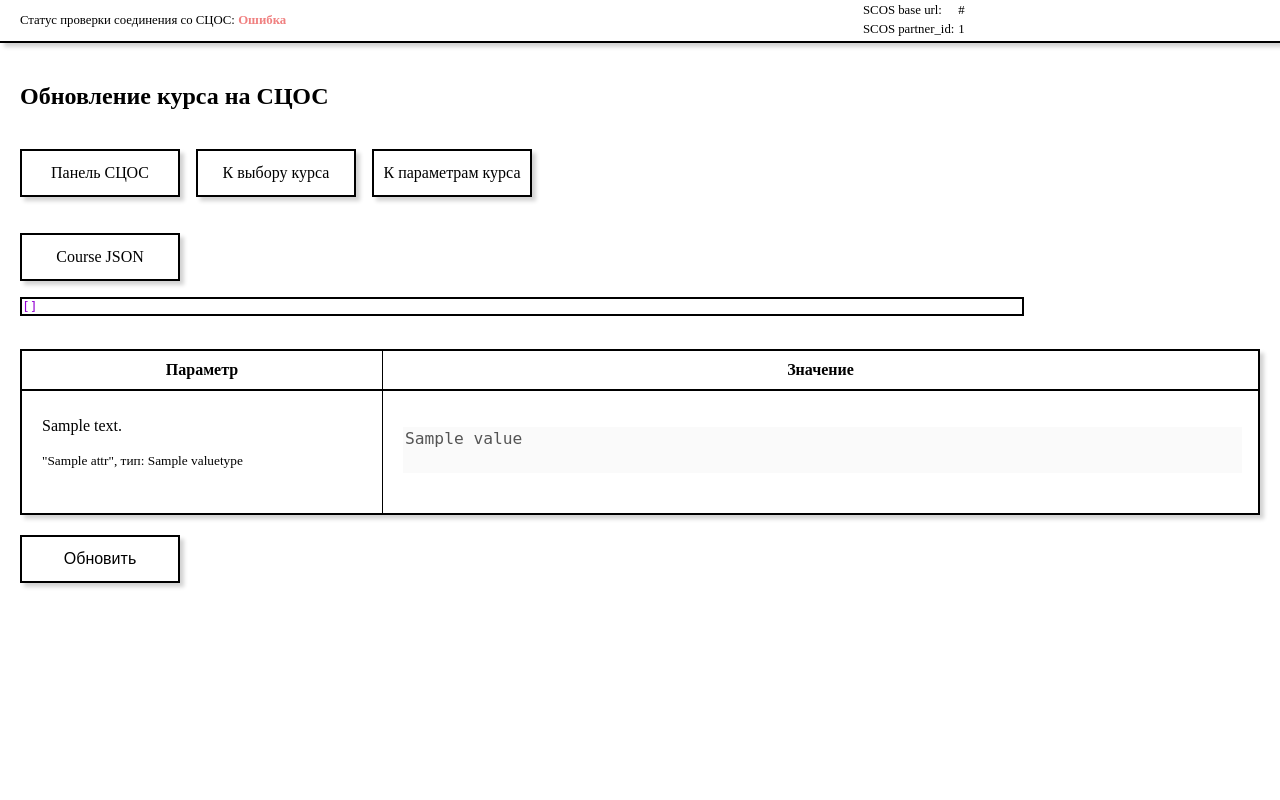
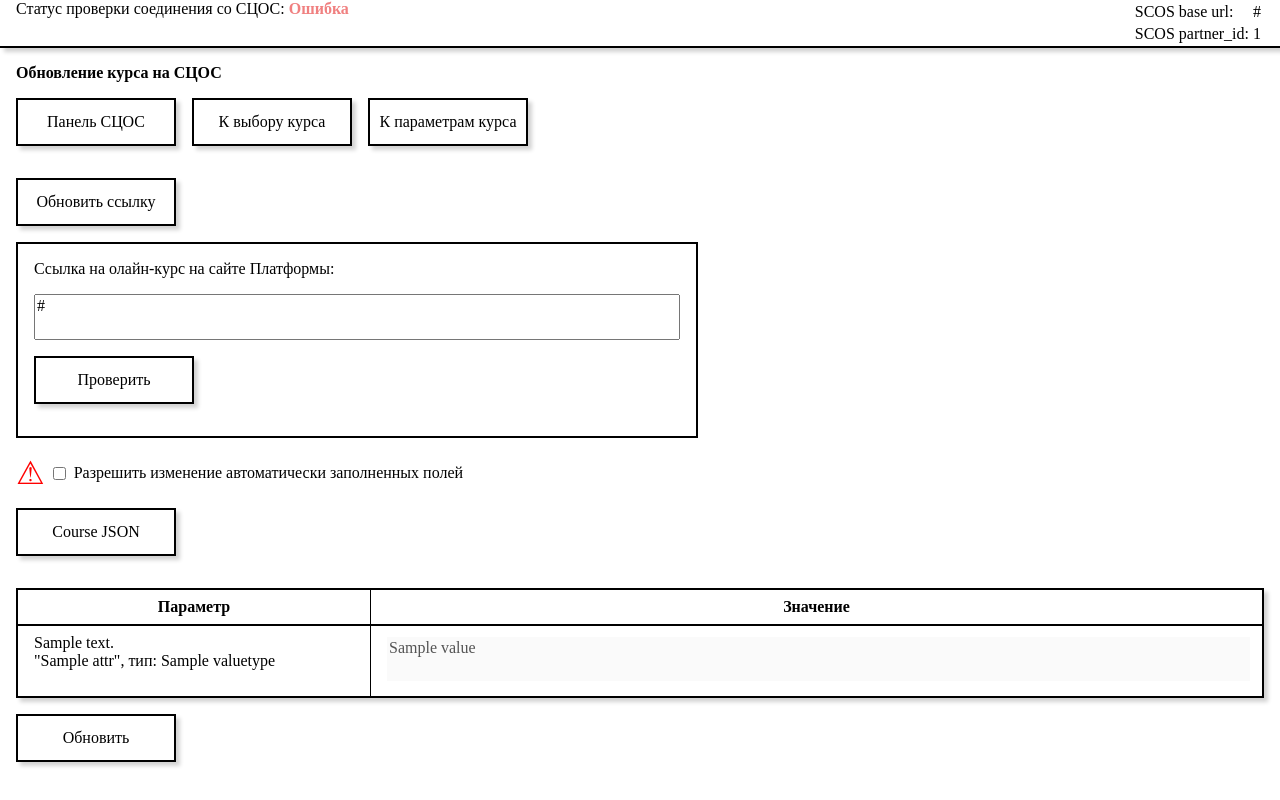
Before and after one commit to cdot-ssau/tutor-scos, a Django app: template src/scos/app/scos/templates/scos/course/update.html in a window 1280 px wide, after a click on "Обновить ссылку". Run offline with Django 3.2, Linux system fonts and the light colour scheme; the template is opened without the code that fills it: most values are stand-ins (such as "Sample title", 1, 10 or a date in 2020).

Commit message:
Добавлены новые возможности при добавлении или изменении курса

```diff
--- a/src/scos/app/scos/static/scos/css/scos.css
+++ b/src/scos/app/scos/static/scos/css/scos.css
@@ -1,5 +1,7 @@
-body {
+* {
     margin: 0px;
+    font-size: 1rem;
+    font-family: serif;
 }
 
 header.scos-status {
@@ -12,25 +14,24 @@
 }
 
 header.scos-status div {
-    margin-left: 20px;
-    margin-right: 20px;
+    margin-left: 1rem;
+    margin-right: 1rem;
     margin-top: 0px;
     margin-bottom: 0px;
-    font-size: 0.8em;
     display: block;
 }
 
 div.h-container {
     display: flex;
     flex-direction: row;
-    margin: 20px;
+    margin: 1rem;
     padding: 0px;
 }
 
 div.v-container {
     display: flex;
     flex-direction: column;
-    margin: 20px;
+    margin: 1rem;
     padding: 0px;
 }
 
@@ -44,15 +45,16 @@
 
 table.courses td {
     border: 1px solid;
-    padding-top: 10px;
-    padding-bottom: 10px;
-    padding-left: 20px;
-    padding-right: 20px;
+    padding-top: 0.5rem;
+    padding-bottom: 0.5rem;
+    padding-left: 1rem;
+    padding-right: 1rem;
 }
 
 table.courses td a {
     color: inherit;
     text-decoration: none;
+    display: block;
 }
 
 table.courses th {
@@ -60,10 +62,10 @@
     border-bottom: 2px solid;
     border-left: 1px solid;
     border-right: 1px solid;
-    padding-top: 10px;
-    padding-bottom: 10px;
-    padding-left: 20px;
-    padding-right: 20px;
+    padding-top: 0.5rem;
+    padding-bottom: 0.5rem;
+    padding-left: 1rem;
+    padding-right: 1rem;
 }
 
 table.courses tr.courses:hover {
@@ -76,7 +78,6 @@
     border: none;
     outline: none;
     resize: none;
-    font-size: 1.25em;
     word-wrap: break-word;
     word-break: break-all;
 }
@@ -106,9 +107,9 @@
 
 .button:active {
     margin-top: 2px;
-    margin-bottom: 8px;
+    margin-bottom: calc(1rem - 2px);
     margin-left: 2px;
-    margin-right: 8px;
+    margin-right: calc(1rem - 2px);
     box-shadow: 2px 2px 2px LightGrey;
 }
 
@@ -134,11 +135,10 @@
 }
 
 div.mark > p {
-    width: 25px;
-    height: 25px;
+    width: 1.5rem;
+    height: 1.5rem;
     box-sizing: border-box;
     margin: 2px;
-    align-items: center;
     text-align: center;
     font-weight: bold;
     color: White;
@@ -156,7 +156,7 @@
     width: 160px;
     background-color: DimGrey;
     color: White;
-    font-size: 0.8em;
+    font-size: 0.8rem;
     word-break: keep-all;
     text-align: center;
     border-radius: 5px;
@@ -185,3 +185,36 @@
     visibility: visible;
     opacity: 1;
 }
+
+details form {
+    width: max-content;
+    border: 2px solid Black;
+}
+
+.checkbox-warn-sign {
+    align-self: center;
+    font-size: 2rem;
+    color: Red;
+    margin-right: 0.5rem;
+}
+
+input.checkbox {
+    align-self: center;
+    margin-right: 0.5rem;
+}
+
+label.checkbox {
+    align-self: center;
+    margin-right: 0.5rem;
+}
+
+#course_url {
+    width: 40rem;
+    resize: none;
+}
+
+#course_id_text {
+    width: 24rem;
+    height: 3rem;
+    text-align: center
+}
--- a/src/scos/app/scos/static/scos/js/course/add.js
+++ b/src/scos/app/scos/static/scos/js/course/add.js
@@ -2,4 +2,5 @@
 expandTextareas();
 courseJSONUpdate();
 addOnChangeEvent();
+addAllowOverrideEvent();
 addCourseInfoFormEvent(courseAddSendUrl, courseJSON, csrftoken);
--- a/src/scos/app/scos/static/scos/js/course/update.js
+++ b/src/scos/app/scos/static/scos/js/course/update.js
@@ -2,4 +2,5 @@
 expandTextareas();
 courseJSONUpdate();
 addOnChangeEvent();
+addAllowOverrideEvent();
 addCourseInfoFormEvent(courseUpdateSendUrl, courseJSON, csrftoken);
--- a/src/scos/app/scos/static/scos/js/scos.js
+++ b/src/scos/app/scos/static/scos/js/scos.js
@@ -146,3 +146,24 @@
             document.getElementById("course_id_submit").disabled = false;
     }
 }
+
+// enable disabled textareas
+
+function enableDisabledTextareas(checked) {
+    const disabledTextareas = document.querySelectorAll("textarea.disabled");
+    for (let textarea of disabledTextareas) {
+        textarea.disabled = !checked;
+    }
+}
+
+// add event listener to allow-override buttons
+
+function addAllowOverrideEvent() {
+    const allowOverrideCheckbox = document.getElementById("allow_override_checkbox");
+    allowOverrideCheckbox.addEventListener(
+        "change",
+        (event) => {
+            enableDisabledTextareas(event.target.checked);
+        }
+    );
+}
--- a/src/scos/app/scos/templates/scos/base.html
+++ b/src/scos/app/scos/templates/scos/base.html
@@ -8,7 +8,7 @@
 </head>
 
 <header class="scos-status">
-    <div style=" width: 400px;">
+    <div>
         <p style="display: inline-block;">Статус проверки соединения со СЦОС: </p>
         {% if scos_connection_check == "200" %}
             <p style="display: inline-block; color: LightGreen; font-weight: bold;">Успешно</p>
@@ -17,7 +17,7 @@
             <script>window.console.error("SCOS connection check: {{ scos_connection_check|safe }}");</script>
         {% endif %}
     </div>
-    <div style="width: 400px; margin-left: auto;">
+    <div style="margin-left: auto;">
         <table>
             <tr>
                 <td>SCOS base url:</td><td>{{ scos_base_url }}</td>
--- a/src/scos/app/scos/templates/scos/course/all.html
+++ b/src/scos/app/scos/templates/scos/course/all.html
@@ -12,7 +12,7 @@
 <form id="course_id_form">
     <div class="h-container">
         <input id="course_id_submit" name="submit_course_id" class="button" type="submit" value="Проверить по ID">
-        <input id="course_id_text" name="text_course_id" type="text" style="width: 24rem; height: 3rem; font-size: 1rem; text-align: center" required>
+        <input id="course_id_text" name="text_course_id" type="text" required>
     </div>
 </form>
 
--- a/src/scos/app/scos/templates/scos/course/components/course_modify_table.html
+++ b/src/scos/app/scos/templates/scos/course/components/course_modify_table.html
@@ -1,6 +1,6 @@
 <table class="courses">
     <tr>
-        <th colspan="2" style="width: 300px;">Параметр</th>
+        <th colspan="2" style="width: 20rem;">Параметр</th>
         <th>Значение</th>
     </tr>
     {% for attr in course.values %}
@@ -11,11 +11,18 @@
             <textarea id="{{ attr.name }}" name="{{ attr.name }}" class="expandable value" required></textarea>
         </td>
     </tr>
+    {% elif attr.value and attr.required == True %}
+    <tr>
+        {% include "scos/course/components/name_and_mark_cells.html" %}
+        <td>
+            <textarea id="{{ attr.name }}" name="{{ attr.name }}" class="expandable disabled" disabled required>{{ attr.value }}</textarea>
+        </td>
+    </tr>
     {% elif attr.value %}
     <tr>
         {% include "scos/course/components/name_and_mark_cells.html" %}
         <td>
-            <textarea id="{{ attr.name }}" name="{{ attr.name }}" class="expandable" disabled>{{ attr.value }}</textarea>
+            <textarea id="{{ attr.name }}" name="{{ attr.name }}" class="expandable disabled" disabled>{{ attr.value }}</textarea>
         </td>
     </tr>
     {% else %}
--- a/src/scos/app/scos/templates/scos/course/update.html
+++ b/src/scos/app/scos/templates/scos/course/update.html
@@ -20,6 +20,29 @@
 
     <div class="v-container">
         <details>
+            <summary class="button">Обновить ссылку</summary>
+            <form action="{% url 'scos:course_update' global_id=global_id %}">
+                <div class="v-container">
+                    <label for="course_url">Ссылка на олайн-курс на сайте Платформы:</label>
+                </div>
+                <div class="v-container">
+                    <textarea id="course_url" name="course_url" class="expandable" required>{{ course_url }}</textarea>
+                </div>
+                <div class="v-container">
+                    <input class="button" type="submit" value="Проверить" />
+                </div>
+            </form>
+        </details>
+    </div>
+
+    <div class="h-container">
+        <p class="checkbox-warn-sign" style="font-size: 2rem; color: Red;">&#x26A0;</p>
+        <input class="checkbox" type="checkbox" id="allow_override_checkbox" name="llow_override_checkbox">
+        <label class="checkbox" for="allow_override_checkbox">Разрешить изменение автоматически заполненных полей</label>
+    </div>
+
+    <div class="v-container">
+        <details>
             <summary class="button">Course JSON</summary>
             <p class="json-code" id="print_course_json">{{ course_json }}</p>
         </details>
```
Also changed, not shown: src/scos/app/scos/templates/scos/course/add.html (+7 -1 lines), src/scos/app/scos/utils/course.py (+95 -44 lines), src/scos/app/scos/views.py (+11 -1 lines).
